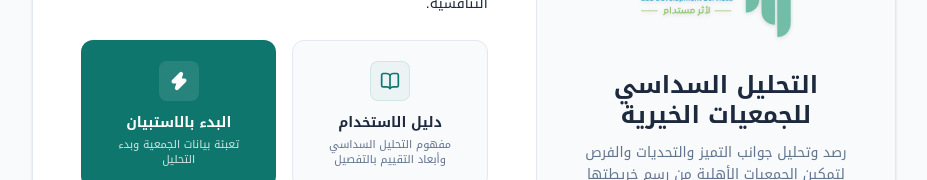
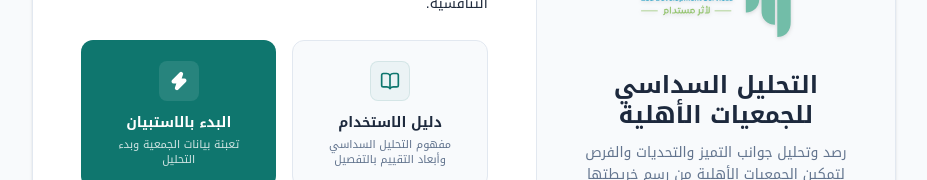
Before and after one commit to zad-ksa/zad-adm, a Next.js app: page /hexagonal in a window 1280 px wide. Shown: the part 208-388 px from the top of the page, without its empty margins (203-1130 px from the left). Built offline with nearby package versions, Linux system fonts and the light colour scheme.

Commit message:
Update page.tsx

```diff
--- a/src/app/hexagonal/page.tsx
+++ b/src/app/hexagonal/page.tsx
@@ -260,7 +260,7 @@ export default function HexagonalSurvey() {
                 )}
 
                 <h2 className="text-xl sm:text-2xl font-extrabold text-slate-800 mb-3 leading-tight">
-                  التحليل السداسي للجمعيات الخيرية
+                  التحليل السداسي للجمعيات الأهلية
                 </h2>
 
                 {prefilledCharityName ? (
```
